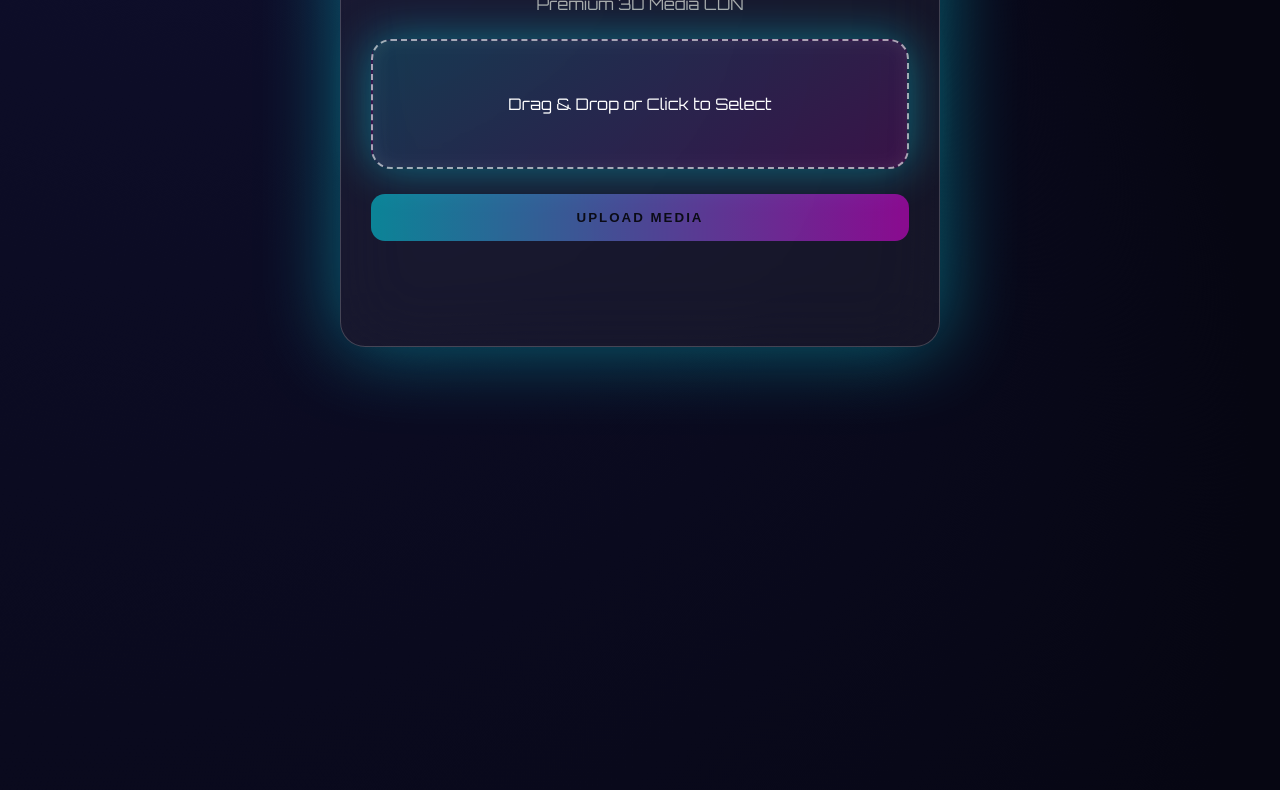
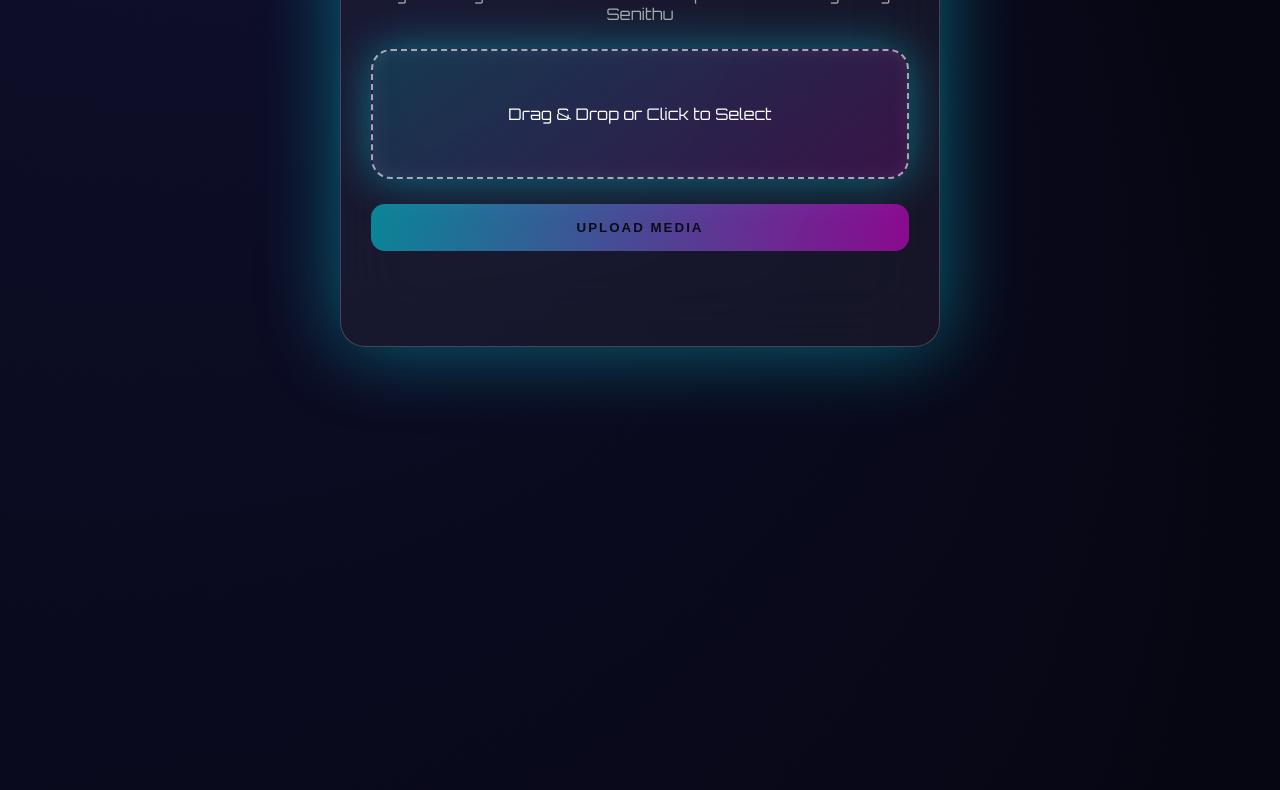
Before and after one commit to cyberxdevsofficial/Upl, a website: page index.html in a window 1280 px wide. Shown: the part 293-1083 px from the top of the page. Drawn offline with Linux system fonts and the light colour scheme.

Commit message:
Update index.html

```diff
--- a/index.html
+++ b/index.html
@@ -3,7 +3,7 @@
 <head>
 <meta charset="UTF-8">
 <meta name="viewport" content="width=device-width, initial-scale=1.0">
-<title>ANUGA UPLOADER | 3D Premium CDN</title>
+<title>ANUGA UPLOADER</title>
 <link href="https://fonts.googleapis.com/css2?family=Orbitron:wght@400;700;900&display=swap" rel="stylesheet">
 <style>
 :root{
@@ -184,7 +184,7 @@ for(let i=0;i<60;i++){
 <!-- Main Container -->
 <div class="container">
     <h1>ANUGA UPLOADER</h1>
-    <p class="subtitle">Premium 3D Media CDN</p>
+    <p class="subtitle">High Quality Premium Media To Url Uploader made by Anuga Senithu</p>
 
     <label class="upload-zone" for="fileInput">
         <div id="fileName" class="file-name">Drag & Drop or Click to Select</div>
```
